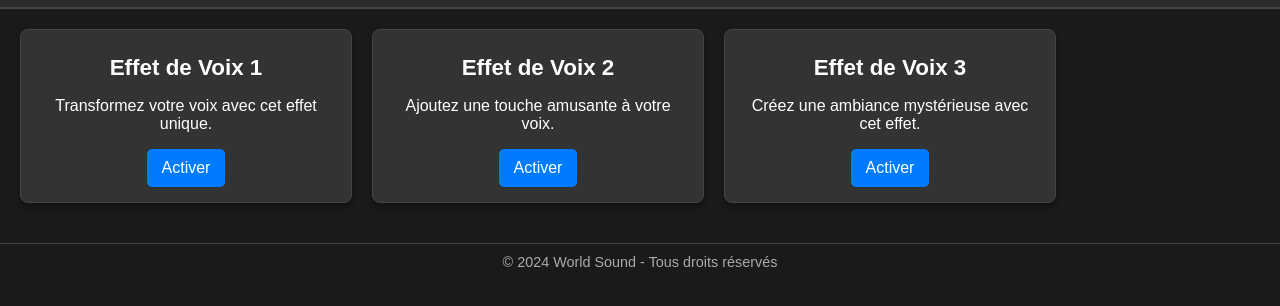
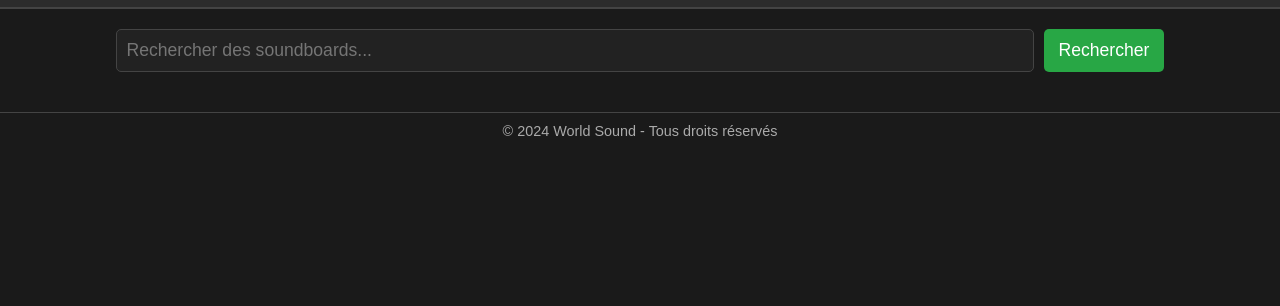
Before and after one commit to mamary999/World-Sond, a plain HTML site: page index.html in a window 1280 px wide. Shown: the part 46-352 px from the top of the page. Drawn offline with Linux system fonts and the light colour scheme.

Commit message:
index.html

```diff
--- a/index.html
+++ b/index.html
@@ -61,31 +61,88 @@
       color: #aaa;
       border-top: 1px solid #444;
     }
+    .search-bar {
+      margin: 20px 0;
+      display: flex;
+      justify-content: center;
+      gap: 10px;
+    }
+    .search-bar input {
+      padding: 10px;
+      font-size: 1.1em;
+      width: 70%;
+      border-radius: 5px;
+      border: 1px solid #444;
+      background: #222;
+      color: #fff;
+    }
+    .search-bar button {
+      padding: 10px 15px;
+      background: #28a745;
+      color: white;
+      border: none;
+      font-size: 1.1em;
+      cursor: pointer;
+      border-radius: 5px;
+    }
+    .search-bar button:hover {
+      background: #218838;
+    }
+    .results {
+      margin-top: 20px;
+      display: flex;
+      flex-direction: column;
+      gap: 10px;
+    }
+    .results a {
+      color: #007bff;
+      text-decoration: none;
+      font-size: 1.1em;
+    }
+    .results a:hover {
+      text-decoration: underline;
+    }
   </style>
 </head>
 <body>
   <header>
     <h1>World Sound</h1>
   </header>
-  <div class="container">
-    <div class="card">
-      <h3>Effet de Voix 1</h3>
-      <p>Transformez votre voix avec cet effet unique.</p>
-      <button>Activer</button>
-    </div>
-    <div class="card">
-      <h3>Effet de Voix 2</h3>
-      <p>Ajoutez une touche amusante à votre voix.</p>
-      <button>Activer</button>
-    </div>
-    <div class="card">
-      <h3>Effet de Voix 3</h3>
-      <p>Créez une ambiance mystérieuse avec cet effet.</p>
-      <button>Activer</button>
-    </div>
+
+  <div class="search-bar">
+    <input type="text" id="searchInput" placeholder="Rechercher des soundboards...">
+    <button onclick="searchSoundboards()">Rechercher</button>
   </div>
+
+  <div class="results" id="resultsContainer">
+    <!-- Les résultats de recherche s'afficheront ici -->
+  </div>
+
   <footer>
     © 2024 World Sound - Tous droits réservés
   </footer>
+
+  <script>
+    // Fonction pour effectuer la recherche de soundboards
+    function searchSoundboards() {
+      const query = document.getElementById("searchInput").value;
+      const resultsContainer = document.getElementById("resultsContainer");
+      resultsContainer.innerHTML = ''; // Vider les résultats précédents
+
+      if (query.trim() !== "") {
+        const url = `https://www.myinstants.com/en/index/fr/?s=${encodeURIComponent(query)}`;
+
+        // Ajouter un lien de recherche vers MyInstants
+        const resultItem = document.createElement("a");
+        resultItem.href = url;
+        resultItem.target = "_blank"; // Ouvrir dans un nouvel onglet
+        resultItem.textContent = `Voir les résultats pour "${query}" sur MyInstants`;
+        resultsContainer.appendChild(resultItem);
+      } else {
+        resultsContainer.innerHTML = "<p>Aucun résultat disponible. Veuillez entrer un terme de recherche.</p>";
+      }
+    }
+  </script>
+
 </body>
 </html>
```
